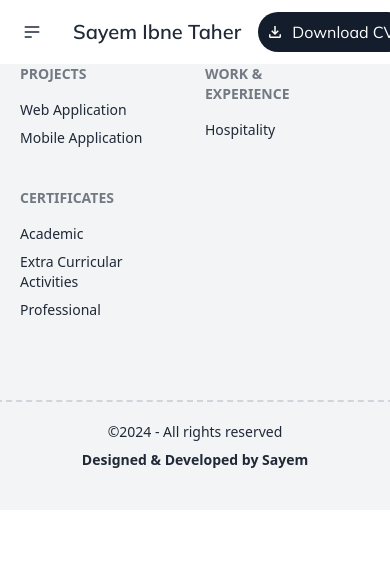
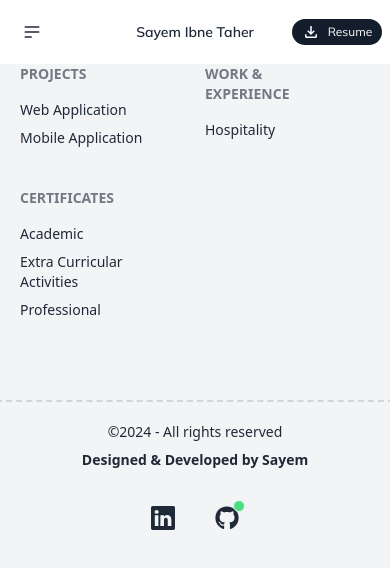
Before and after one commit to SayemTaher/my-job-portfolio, a React (Vite) app in the folder my-professional-portfolio/: page /certificates in a window 390 px wide. Shown: the top 568 px of the page. Built offline with nearby package versions, Linux system fonts and the light colour scheme.

Commit message:
Version v2.01 deployed

```diff
--- a/my-professional-portfolio/src/Components/Footer/Footer.jsx
+++ b/my-professional-portfolio/src/Components/Footer/Footer.jsx
@@ -1,4 +1,6 @@
-
+import { Link } from "react-router-dom";
+import { FaGithub } from "react-icons/fa";
+import { BsLinkedin } from "react-icons/bs";
 
 const Footer = () => {
     return (
@@ -22,10 +24,26 @@ const Footer = () => {
                     <a className="link link-hover">Professional</a>
                 </nav>
             </div>
-            <div className="w-[800px] flex justify-center items-center border-dashed   border-t-2 border-gray-300 ">
+            <div className="w-[800px] flex flex-col justify-center items-center border-dashed   border-t-2 border-gray-300 ">
                 <div className="pt-5 text-center flex lg:flexrow flex-col gap-2 flex-wrap">
                     <p className="text-center">&copy;2024 - All rights reserved </p>
                     <span className="font-bold">Designed & Developed by Sayem </span>
+
+                </div>
+                <div className="flex lg:hidden pt-4 gap-4">
+                    <Link to='https://www.linkedin.com/in/sayem-ibne-taher/' >
+                        <button className="btn btn-ghost btn-circle">
+                            <BsLinkedin className="text-2xl"></BsLinkedin>
+                        </button>
+                    </Link>
+                    <Link to='https://github.com/SayemTaher' >
+                        <button className="btn btn-ghost btn-circle">
+                            <div className="indicator">
+                                <FaGithub className="text-2xl"></FaGithub>
+                                <span className="badge badge-xs bg-green-400 indicator-item"></span>
+                            </div>
+                        </button>
+                    </Link>
 
                 </div>
 
--- a/my-professional-portfolio/src/Components/Header/Header.jsx
+++ b/my-professional-portfolio/src/Components/Header/Header.jsx
@@ -39,7 +39,7 @@ const Header = () => {
                 </div>
             </div>
             <div className="navbar-center">
-                <a className="btn btn-ghost text-xl">Sayem Ibne Taher</a>
+                <a className="btn btn-ghost lg:text-xl text-sm">Sayem Ibne Taher</a>
             </div>
             <div className="navbar-end">
                 <Link to='https://www.linkedin.com/in/sayem-ibne-taher/' className="lg:flex hidden">
@@ -55,10 +55,10 @@ const Header = () => {
                     </div>
                 </button>
                 </Link>
-                <Link to='https://drive.google.com/file/d/1DrXQvwhqnSTdvYvzmelxlBMvZOqDn82o/view?usp=share_link' className="bg-darknavy hover:bg-primaryGreen flex gap-2 items-center text-white p-2 rounded-full w-[150px] text-center">
+                <Link to='https://drive.google.com/file/d/1DrXQvwhqnSTdvYvzmelxlBMvZOqDn82o/view?usp=share_link' className="bg-darknavy hover:bg-primaryGreen flex gap-2 justify-center items-center text-white lg:p-2 p-1 rounded-full w-[90px] text-xs  lg:w-[120px] text-center">
                 <MdOutlineFileDownload className="text-lg"></MdOutlineFileDownload>
                     <button >
-                        Download CV
+                        Resume
                     </button>
                 </Link>
             </div>
--- a/my-professional-portfolio/src/Components/Hero/Hero.jsx
+++ b/my-professional-portfolio/src/Components/Hero/Hero.jsx
@@ -29,21 +29,21 @@ const Hero = () => {
 
 
     return (
-        <div className="flex mx-auto container justify-center bg-no-repeat bg-cover bg-[url('https://i.ibb.co/4JQ1Lc4/Group-99.png')]  min-h-screen  font-mulish" data-aos="fade-up-right">
+        <div className="flex mx-auto container justify-center bg-no-repeat bg-cover bg-[url('https://i.ibb.co/4JQ1Lc4/Group-99.png')] pt-20 lg:pt-28 pb-28    font-mulish" data-aos="fade-up-right">
 
 
             <div className="flex flex-col gap-5 items-center justify-center " data-aos="fade-up-right">
 
                 <div data-aos="fade-up" className="mt-20">
                     <div className="pb-2">
-                        <span className=" border-l-4 pl-2 border-darknavy mb-10 text-2xl font-bold text-primaryGreen ">Sayem Ibne Taher</span>
+                        <span className=" border-l-4 pl-2 border-darknavy mb-10 text-lg lg:text-2xl font-bold text-primaryGreen ">Sayem Ibne Taher</span>
                     </div>
 
-                    <h1 className="lg:text-6xl text-4xl font-bold text-darknavy">Full-Stack Developer</h1>
+                    <h1 className="lg:text-6xl text-3xl font-bold text-darknavy">Full-Stack Developer</h1>
 
                 </div>
                 <div>
-                    <p className="lg:w-[800px] w-[400px] text-justify text-gray-500"> As a Full-Stack Developer, I specialize in HTML, CSS, JavaScript, Tailwind, React, React Router, Firebase, MongoDB, and Node.js. I also have a passion for Swift and SwiftUI, with hands-on experience in both. My portfolio showcases my latest projects, emphasizing my design and development skills.</p>
+                    <p className="lg:w-[800px] w-[350px] text-center  lg:text-justify text-gray-500"> As a Full-Stack Developer, I specialize in HTML, CSS, JavaScript, Tailwind, React, React Router, Firebase, MongoDB, and Node.js. I also have a passion for Swift and SwiftUI, with hands-on experience in both. My portfolio showcases my latest projects, emphasizing my design and development skills.</p>
                 </div>
                 <div className="  lg:ml-5 w-[150px] flex lg:hidden md:hidden ">
                         <span className=" border-b-4 text-2xl  pb-2 border-gray-500  font-bold  text-darknavy">Expertise In </span>
@@ -52,7 +52,7 @@ const Hero = () => {
                     <div className=" hidden lg:flex  lg:ml-5 w-[150px]  ">
                         <span className="mb-5 border-b-4 text-2xl  pb-2 border-gray-500  font-bold  text-darknavy">Expertise In </span>
                     </div>
-                    <div className="mt-5 container mx-auto">
+                    <div className="mt-5 lg:container lg:mx-auto w-[400px] ">
                         <Marquee speed={100} delay={0} pauseOnHover={true}>
                             <div className="flex gap-10 mt-5 mb-5">
                                 <div className="h-[150px] rounded-xl border-2 border-darknavy  backdrop-blur-md ml-10 w-[250px] gap-5 flex  items-center justify-center  ">
```
Also changed, not shown: 1 other file (tests, documents, lock files or other folders). Lines whose indentation alone changed are shown as unchanged.
